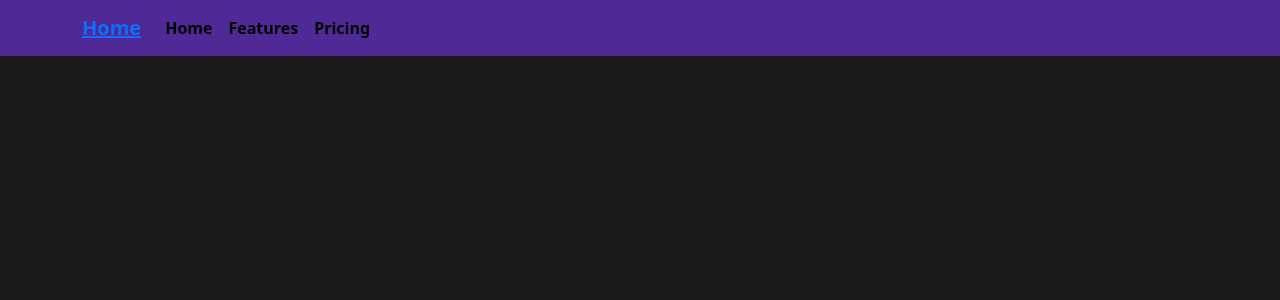
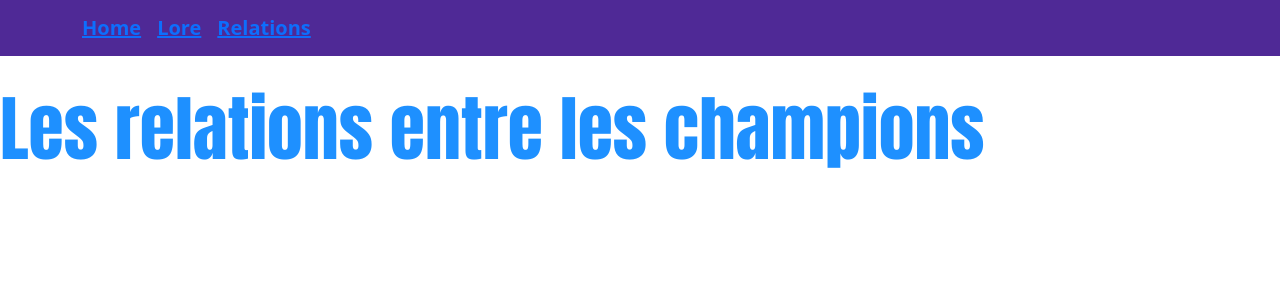
Before and after one commit to emidesa/League-of-legend, a React (Vite) app: page /RelationsPage in a window 1280 px wide. Shown: the top 300 px of the page. Built offline with nearby package versions, Linux system fonts and the light colour scheme.

Commit message:
css page d'accueil + création page Lore et Relations

```diff
--- a/src/App.css
+++ b/src/App.css
@@ -1,6 +1,8 @@
-body {
-    background-color: rgba(13, 13, 13, 0.954) !important;
-}
+ body{
+        background-color: rgba(0, 0, 0, 0.911);
+
+      }
+
 
 .h5 {
    font-size: 2rem !important;
@@ -12,6 +14,13 @@ body {
     background-color: rgb(83, 2, 83) !important;
     color: goldenrod !important;
     font-family: cursive !important;
+
+}
+
+.card-img {
+    border-radius: 50%;
+     box-shadow: 5px 5px 5px white !important;
+    overflow: hidden;
 }
 
 h1 {
--- a/src/App.jsx
+++ b/src/App.jsx
@@ -3,6 +3,9 @@ import 'bootstrap/dist/css/bootstrap.min.css';
 import HomePage from './Pages/HomePage';
 import { BrowserRouter, Routes, Route } from'react-router-dom';
 import Navbar from './Components/NavBar';
+import LorePage from './Pages/LorePage';
+import Relationspage from './Pages/Relationspage';
+
 
 function App() {
 
@@ -11,6 +14,10 @@ function App() {
 <Navbar/>
 <Routes>
   <Route path='/' element={<HomePage/>}/>
+  <Route path='/LorePage' element={<LorePage/>}/>
+  <Route path='/RelationsPage' element={<Relationspage/>}/>
+
+
 </Routes>
 
 </BrowserRouter>
--- a/src/Components/NavBar.jsx
+++ b/src/Components/NavBar.jsx
@@ -6,13 +6,11 @@ import { Link } from 'react-router-dom';
 const NavBar= () => {
   return <>
       <Navbar  >
-        <Container>
+        <Container className='d-flex justify-content-start'>
           <Navbar.Brand><Link to={'/'}>Home</Link></Navbar.Brand>
-          <Nav className="me-auto">
-            <Nav.Link className="navbar" href="#home">Home</Nav.Link>
-            <Nav.Link className="navbar" href="#features">Features</Nav.Link>
-            <Nav.Link className="navbar" href="#pricing">Pricing</Nav.Link>
-          </Nav>
+          <Navbar.Brand><Link to={'/LorePage'}> Lore </Link></Navbar.Brand>
+          <Navbar.Brand><Link to={'/RelationsPage'}> Relations </Link></Navbar.Brand>
+
         </Container>
       </Navbar>
     </>;
--- a/src/Pages/HomePage.jsx
+++ b/src/Pages/HomePage.jsx
@@ -1,7 +1,7 @@
 import { useEffect, useState } from "react";
 import ChampionsServices from "../Services/ChampionsServices";
 import ChampionsCards from "../Components/ChampionsCards";
-import { Container } from "react-bootstrap";
+import { Container, Pagination } from "react-bootstrap";
 
 
 
@@ -10,10 +10,12 @@ const HomePage = () => {
     const[Champions,setChampions] = useState([]);
 
 
+
     const fetchChampions = async () => {
         try {
             const response = await ChampionsServices.GetALLChampions();
             setChampions(response.data.data);
+
             console.log(response.data.data);
 
         } catch (error) {
--- /dev/null
+++ b/src/Pages/LorePage.jsx
@@ -0,0 +1,30 @@
+import { useEffect, useState } from "react";
+
+const LorePage = () => {
+
+    const [Champions, setChampions] = useState ([])
+
+    const fetchChampionsById= async () => {
+        try {
+            const response = await ChampionsServices.GetALLChampionsById(id);
+            setChampions(response.data.results);
+
+        } catch (error) {
+          console.log(error);
+        }
+    }
+
+
+    useEffect(() => {
+       fetchChampionsById()
+    }, [])
+
+    console.log();
+
+
+    return <>
+    <h1>Les relations entre les champions</h1>
+    </>;
+}
+
+export default LorePage;
--- /dev/null
+++ b/src/Pages/Relationspage.jsx
@@ -0,0 +1,36 @@
+import { useEffect, useState } from "react";
+
+const Relationspage = () => {
+
+    const [Champions, setChampions] = useState ([])
+
+    const fetchRelationsById= async () => {
+        try {
+            const response = await ChampionsServices.GetALLChampionsById(id);
+            setMovies(response.data.results);
+            setTimeout(() => {
+                window.scrollTo({
+                    top: 0,
+                    left: 0,
+                    behavior: "smooth",
+                  });
+            },50)
+        } catch (error) {
+          console.log(error);
+        }
+    }
+
+
+    useEffect(() => {
+       fetchRelationsById()
+    }, [])
+
+    console.log(location);
+
+
+    return <>
+    <h1>Les relations entre les champions</h1>
+    </>;
+}
+
+export default Relationspage;
--- a/src/Services/ChampionsServices.js
+++ b/src/Services/ChampionsServices.js
@@ -6,6 +6,13 @@ function GetALLChampions() {
 
 }
 
+function GetALLChampionsById(id) {
+    return axios.get("https://ddragon.leagueoflegends.com/cdn/14.19.1/data/fr_FR/champion/Aatrox.json" + id )
+
+
+}
+
 export default {
-    GetALLChampions
+    GetALLChampions,
+    GetALLChampionsById
 }
```
